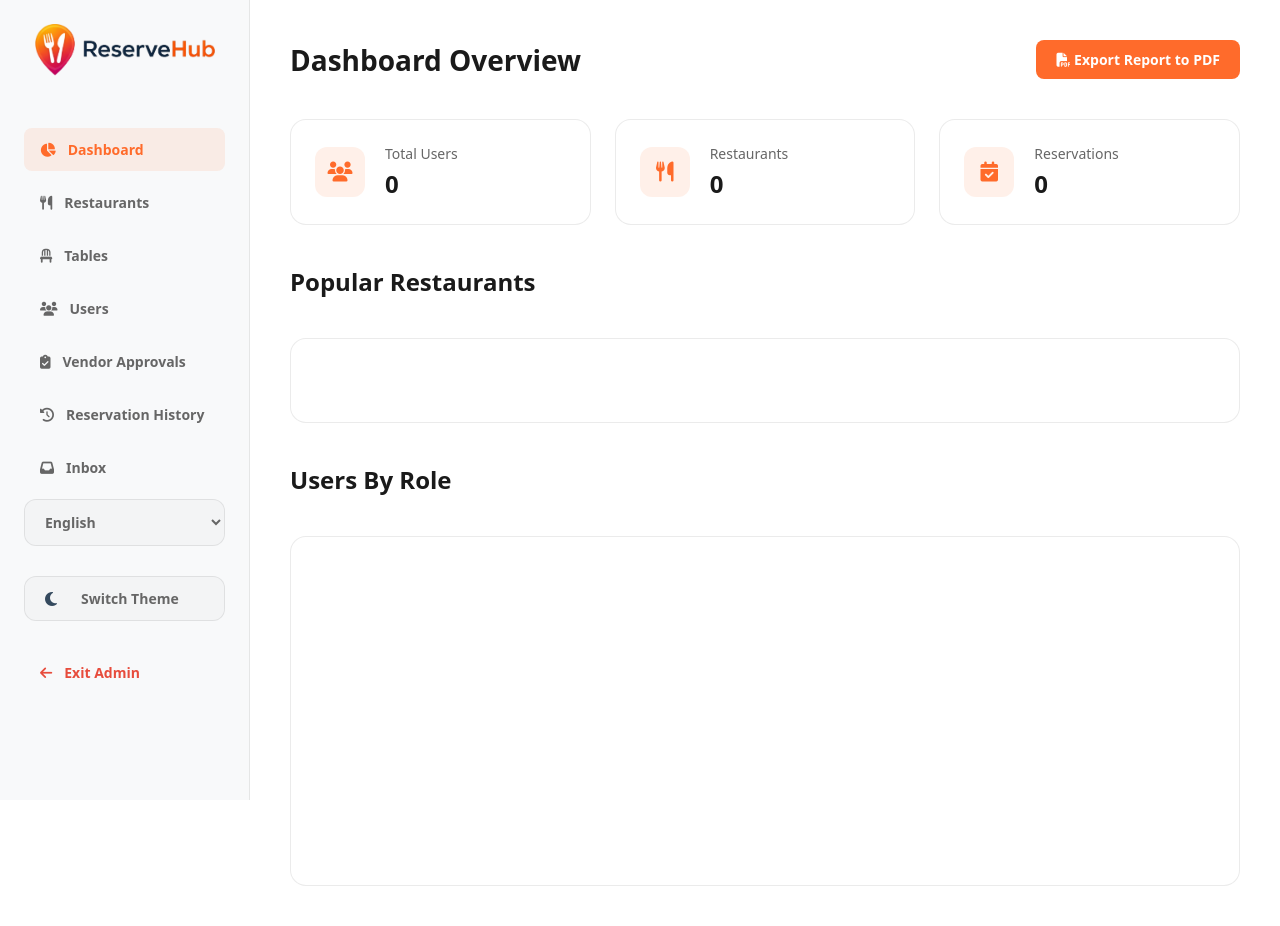
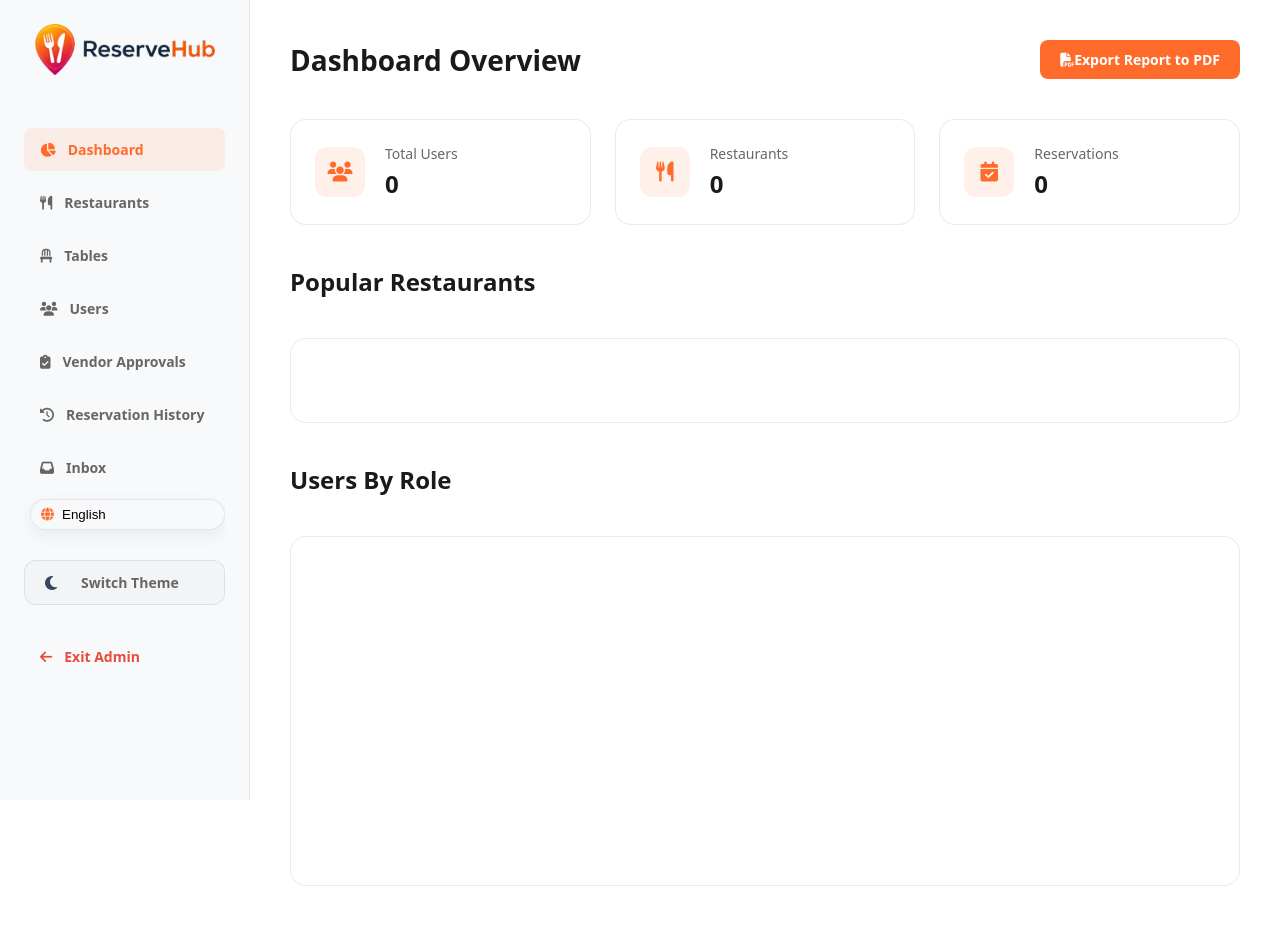
Before and after one commit to Qiuchunru/COMP354-Project-ReserveHub-Evolution, a PHP site: page /reservehub/html/admin.html in a window 1280 px wide. Run offline with PHP 8.4, Linux system fonts and the light colour scheme; a map, chart or similar area stays blank; some libraries are stand-ins or nearby versions; some web fonts are replaced.

Commit message:
started fixing admin page

```diff
--- a/css/admin.css
+++ b/css/admin.css
@@ -108,6 +108,9 @@ body {
     display: flex;
     flex-direction: column;
     gap: 10px;
+    overflow: auto;
+        scrollbar-width: thin;
+    scrollbar-color: var(--orange) transparent;
 }
 
 .admin-nav a {
@@ -649,3 +652,37 @@ body {
 
 .floor-empty-state i { font-size: 48px; opacity: 0.2; }
 .floor-empty-state p { font-size: 14px; }
+
+.language-picker {
+    display: flex;
+    align-items: center;
+    gap: 8px;
+    padding: 7px 10px;
+    border-radius: 999px;
+    background: color-mix(in srgb, var(--surface) 80%, transparent);
+    border: 1px solid var(--glass-border);
+    box-shadow: 0 6px 18px rgba(0, 0, 0, 0.06);
+    backdrop-filter: blur(10px);
+    -webkit-backdrop-filter: blur(10px);
+    transition: var(--transition);
+    margin-left: 6px;
+}
+
+.language-picker:hover {
+    border-color: var(--orange);
+    box-shadow: 0 10px 24px rgba(255, 107, 43, 0.16);
+    transform: translateY(-1px);
+}
+
+.language-picker i {
+    color: var(--orange);
+    font-size: 13px;
+}
+
+.language-select {
+  appearance: none;
+  background: transparent;
+  background-color: transparent;
+  outline: none;
+  border: none;
+}
--- a/html/admin.html
+++ b/html/admin.html
@@ -23,10 +23,13 @@
             <a href="#" data-target="approvals"><i class="fa-solid fa-clipboard-check"></i><span localization-key="admin.nav.approvals"> Vendor Approvals</span></a>
             <a href="#" data-target="history"><i class="fa-solid fa-clock-rotate-left"></i><span localization-key="admin.nav.history"> Reservation History</span></a>
             <a href="#" data-target="inbox"><i class="fa-solid fa-inbox"></i><span localization-key="admin.nav.inbox"> Inbox</span></a>
-            <select class="admin-language-localization theme-toggle" onchange="languageChanged(this, `admin`)">
-               <option value="en">English</option>
-               <option value="fr">Français</option>
-            </select>
+            <div class="language-picker">
+                <i class="fa-solid fa-globe"></i>
+                <select class="admin-language-localization language-select" aria-label="Select language">
+                    <option value="en">English</option>
+                    <option value="fr">Français</option>
+                </select>
+            </div>
             <div style="margin-top: auto; padding: 20px 0;">
                 <button id="theme-toggle" class="theme-toggle" aria-label="Toggle dark mode">
                     <i class="fa-solid fa-moon" style="margin-right: 8px;"></i>
--- a/html/contact.html
+++ b/html/contact.html
@@ -275,10 +275,10 @@
                 <div class="footer-col">
                     <h4 localization-key="footer.company">Company</h4>
                     <a localization-key="footer.about" href="about.html">About Us</a>
-                    <a localization-key="footer.help" href="help-center.html">Help Center</a>
                 </div>
                 <div class="footer-col">
                     <h4 localization-key="footer.support">Support</h4>
+                    <a localization-key="footer.help" href="help-center.html">Help Center</a>
                     <a localization-key="footer.privacy" href="privacy-policy.html">Privacy Policy</a>
                     <a localization-key="footer.terms" href="terms-of-service.html">Terms of Service</a>
                     <a localization-key="footer.admin" href="admin.html" id="footerAdminLink" style="color:var(--orange);">Admin Dashboard</a>
--- a/html/help-center.html
+++ b/html/help-center.html
@@ -554,10 +554,10 @@
                 <div class="footer-col">
                     <h4 localization-key="footer.company">Company</h4>
                     <a href="about.html" localization-key="footer.about">About Us</a>
-                    <a href="help-center.html" localization-key="footer.help">Help Center</a>
                 </div>
                 <div class="footer-col">
                     <h4 localization-key="footer.support">Support</h4>
+                    <a href="help-center.html" localization-key="footer.help">Help Center</a>
                     <a href="privacy-policy.html" localization-key="footer.privacy">Privacy Policy</a>
                     <a href="terms-of-service.html" localization-key="footer.terms">Terms of Service</a>
                     <a href="admin.html" localization-key="footer.admin" id="footerAdminLink" style="color:var(--orange);">Admin Dashboard</a>
--- a/html/profile.html
+++ b/html/profile.html
@@ -262,7 +262,6 @@
                     return;
                 }
                 data.forEach(res => {
-                    console.log(res);
                     const resCard = document.createElement('div');
                     resCard.className = 'reservation-item';
                     resCard.style = 'display: flex; gap: 15px; padding: 15px; border-bottom: 1px solid rgba(255,255,255,0.05); align-items: center;';
--- a/js/localization.js
+++ b/js/localization.js
@@ -31,6 +31,9 @@
   function getTranslationPath(lang) {
     if (document.querySelector('.index-language-localization')) {
       return `../json/index-${lang}.json`;
+    }
+    if (document.querySelector('.admin-language-localization')) {
+      return `../json/admin-${lang}.json`;
     }
     if (document.querySelector('.about-language-localization')) {
       return `../json/about-${lang}.json`;
@@ -85,7 +88,7 @@
     }
 
     document.documentElement.lang = normalized;
-    document.querySelectorAll('.index-language-localization, .about-language-localization, .terms-language-localization, .policy-language-localization, .contact-language-localization, .help-language-localization, .auth-language-localization, .search-language-localization, .vendor-language-localization, .profile-language-localization, .reset-language-localization, .restaurant-language-localization').forEach(select => {
+    document.querySelectorAll('.index-language-localization, .admin-language-localization, .about-language-localization, .terms-language-localization, .policy-language-localization, .contact-language-localization, .help-language-localization, .auth-language-localization, .search-language-localization, .vendor-language-localization, .profile-language-localization, .reset-language-localization, .restaurant-language-localization').forEach(select => {
       select.value = normalized;
     });
 
@@ -96,7 +99,6 @@
       }
 
       const translations = await response.json();
-      console.log(translations)
       document.querySelectorAll('[localization-key]').forEach(element => {
         const key = element.getAttribute('localization-key');
         const value = translations[key];
@@ -138,7 +140,7 @@
   }
 
   function initializeLanguageSelectors() {
-    document.querySelectorAll('.index-language-localization, .about-language-localization, .terms-language-localization, .policy-language-localization, .contact-language-localization, .help-language-localization, .auth-language-localization, .search-language-localization, .vendor-language-localization, .profile-language-localization, .reset-language-localization, .restaurant-language-localization').forEach(select => {
+    document.querySelectorAll('.index-language-localization, .admin-language-localization, .about-language-localization, .terms-language-localization, .policy-language-localization, .contact-language-localization, .help-language-localization, .auth-language-localization, .search-language-localization, .vendor-language-localization, .profile-language-localization, .reset-language-localization, .restaurant-language-localization').forEach(select => {
       select.addEventListener('change', () => {
         loadLanguage(select.value, { persist: true });
       });
```
